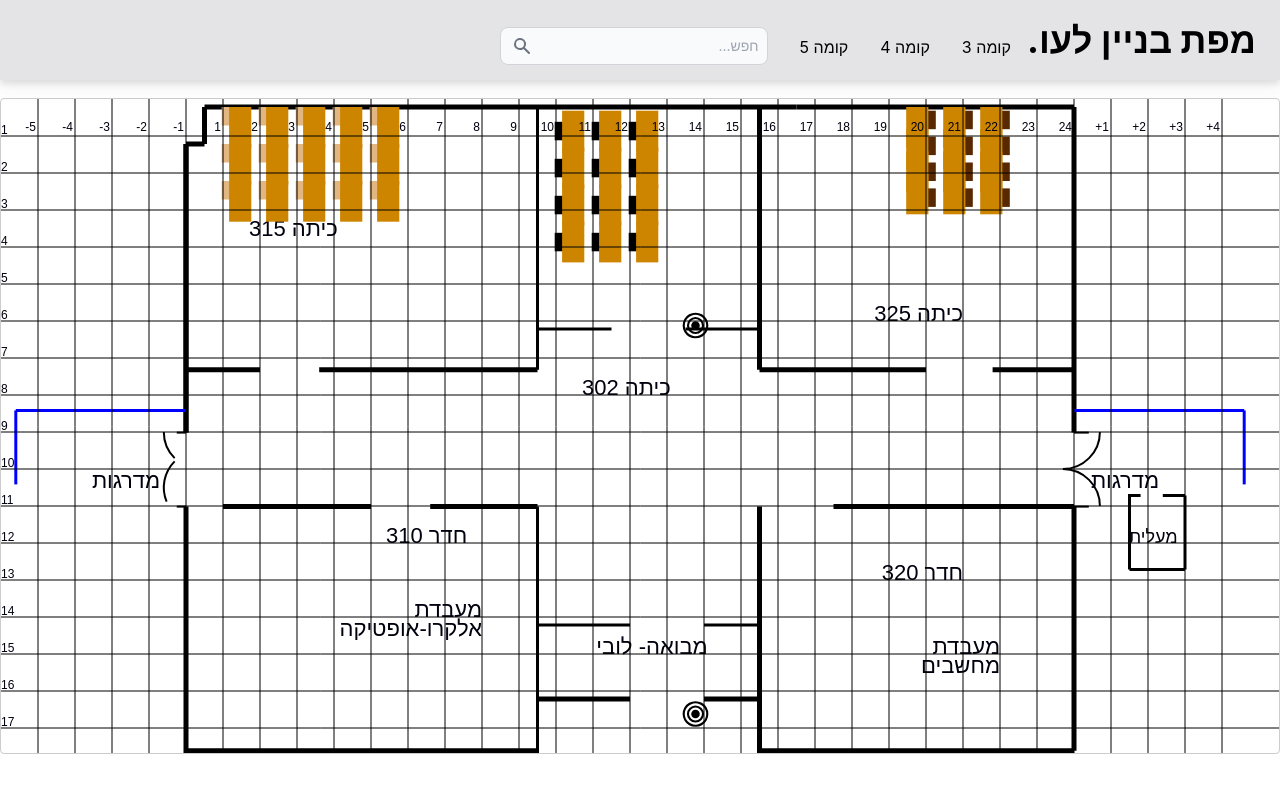
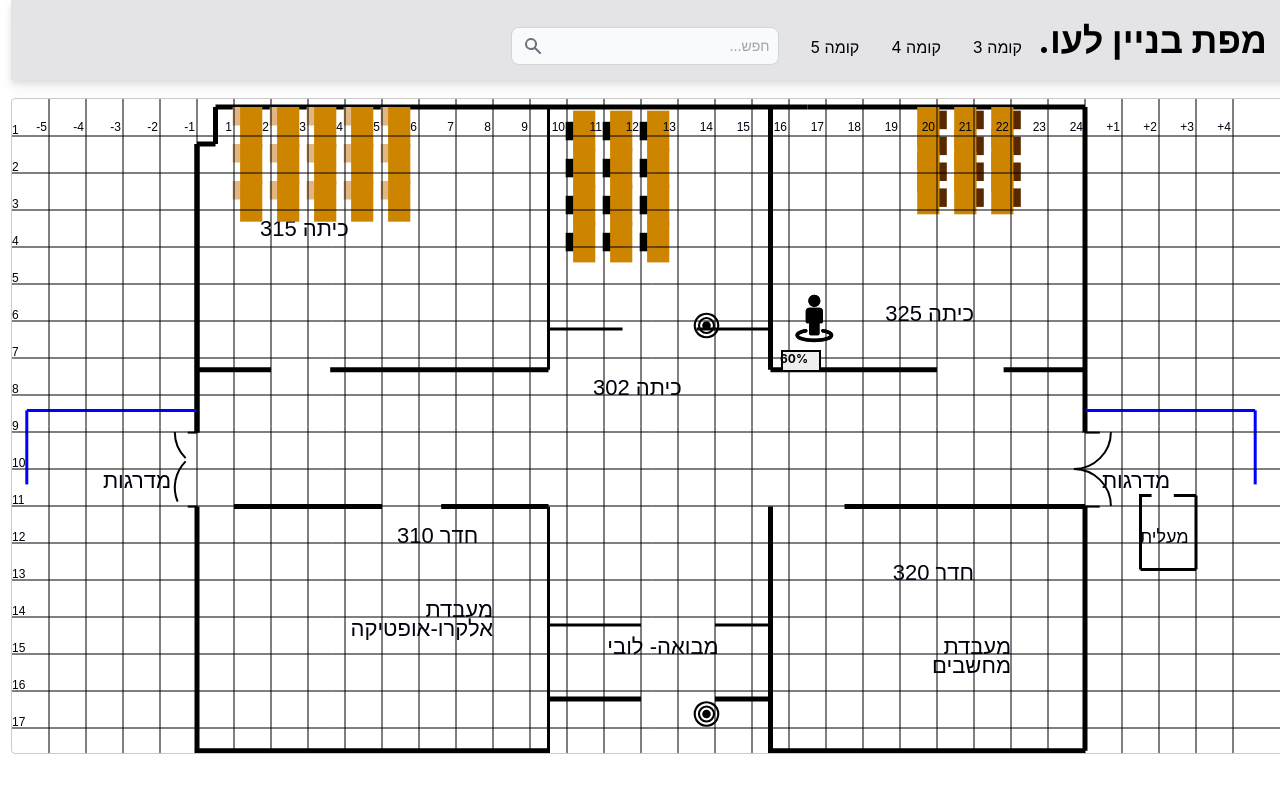
Before and after one commit to amazingProj/IndoorNavigationSystemClient, a React (Create React App) app: page /floor3 in a window 1280 px wide. Shown: the top 792 px of the page. Built offline with nearby package versions, Linux system fonts and the light colour scheme; no server answers.

Commit message:
progressing with the users

```diff
--- a/src/components/users.jsx
+++ b/src/components/users.jsx
@@ -9,6 +9,14 @@ const TrackedUsers = (props) => {
   const ENDPOINT = "http://127.0.0.1:4001";
   const [response, setResponse] = useState("");
   const usersFloor = props.floor
+  const [users, updateUsers] = useState([
+    {x: 16, y: 5, name: "Asaf", battery: 60, SOS: "מצוקה"}
+  ]);
+
+  const addUpdateUser = () =>
+  {
+
+  }
 
   useEffect(() => {
     const socket = socketIOClient(ENDPOINT);
@@ -24,8 +32,8 @@ const TrackedUsers = (props) => {
       let ID = wifiInformation["ID"];
       let battery = wifiInformation["BATTERY"];
       let isAlarmed = wifiInformation["ISAlarmed"];
-
-      React.createElement (<User x={x} y={y} name={ID} battery={battery} SOS={isAlarmed} />)
+      //let jsonObj =
+      this.setState();
 
     });
   }, []);
@@ -33,7 +41,11 @@ const TrackedUsers = (props) => {
   return (
     <div>
       <div ref={userRef}>
-
+        <div>
+          {
+            users.map(user => <User x={user.x} y={user.y} name={user.ID} battery={user.battery} SOS={user.isAlarmed}>\</User>)
+          }
+        </div>
       </div>
     </div>
 
```
